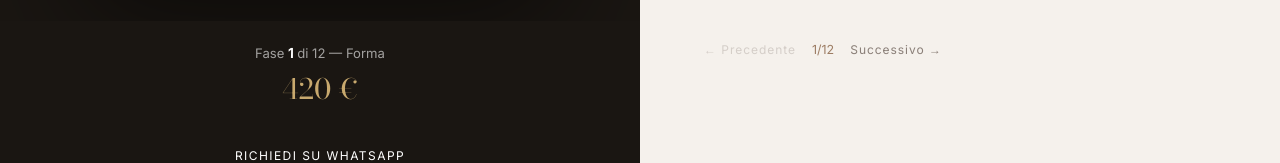
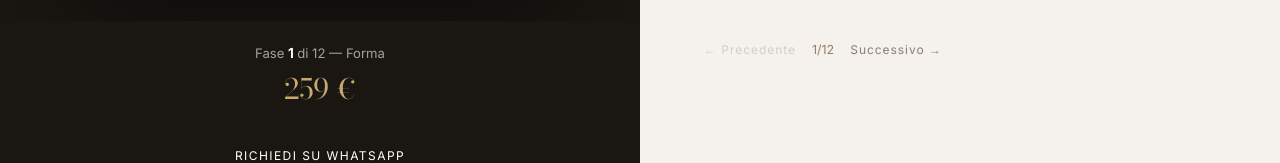
Before and after one commit to asicilianguy/antoniorologi-client, a Next.js app: page /il-tuo-orologio in a window 1280 px wide. Shown: the part 523-686 px from the top of the page. Built offline with nearby package versions, Linux system fonts and the light colour scheme.

Commit message:
fix: update base prices and calculation logic in BuilderClient and data utilities

```diff
--- a/app/il-tuo-orologio/BuilderClient.tsx
+++ b/app/il-tuo-orologio/BuilderClient.tsx
@@ -37,7 +37,7 @@ const PHASES: {
 ];
 
 const KEYS       = PHASES.map(p => p.key);
-const BASE_PRICE = 300;
+const BASE_PRICE = 210;
 
 
 type ClockState = Record<string, string>;
@@ -88,8 +88,22 @@ function isPhaseUnlocked(c: ClockState, key: string): boolean {
 
 function calcPrice(c: ClockState): number {
   const INC: number[][] = [
-    [0,0.28,0],[0,0.20,0.20,0.32],[0,0,0.08],[0,0],[0,0,0,0,0,0,0,0],
-    [0,0],[0,0,0],[0,0],[0,0.08,0.08,0.12],[0,0,0,0.12,0.12],[0,0,0],[0,0.28,0.60],
+    // shape:      circolare/quadrato +0, rettangolo +15%
+    [0,0.15,0],
+    // colorClock: nessuna +0, fumé +12%, bronzo +12%, invecchiato +18%
+    [0,0.12,0.12,0.18],
+    // sandblasting: davanti +0, dietro +0, dietro-nero +6%
+    [0,0,0.06],
+    // indicators, font, layout, indSize, bars — nessun supplemento
+    [0,0],[0,0,0,0,0,0,0,0],[0,0],[0,0,0],[0,0],
+    // perimeter: nessuno +0, esterno +5%, interno +5%, entrambi +8%
+    [0,0.05,0.05,0.08],
+    // hands: tipo1-3 +0, tipo4-5 +10%
+    [0,0,0,0.10,0.10],
+    // colorHands: nessun supplemento
+    [0,0,0],
+    // size: 50cm +0, 80cm +48%, 100cm +110%
+    [0,0.48,1.10],
   ];
   const V = ["a","b","c","d","e","f","g","h"];
   let p   = BASE_PRICE;
```
Also changed, not shown: utils/data.ts (+13 -13 lines).
